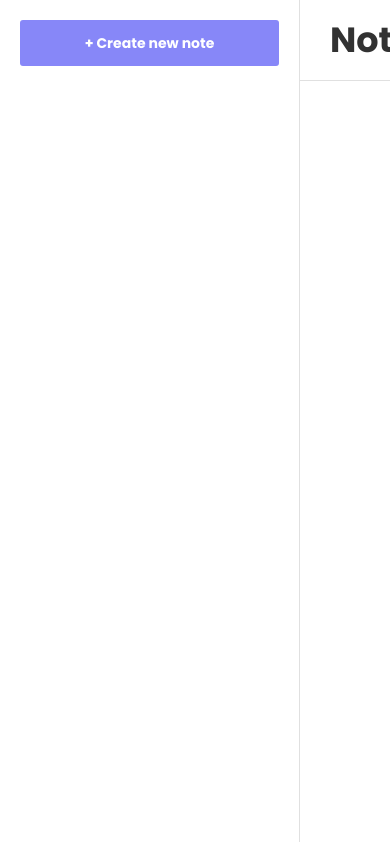
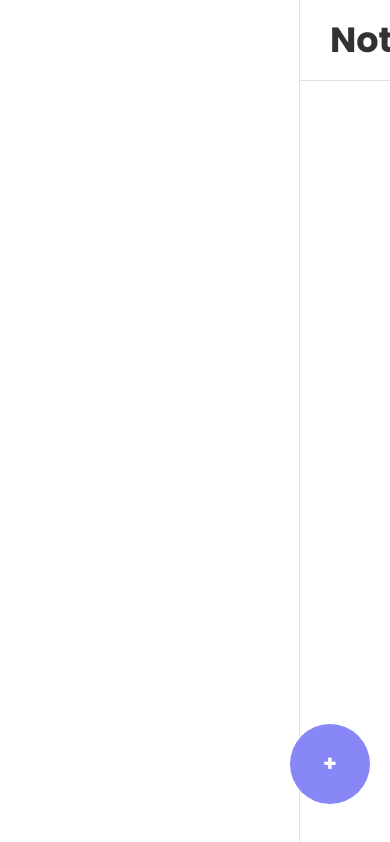
Before and after one commit to Emerx27/notes-app, a React (Vite) app: page / in a window 390 px wide. Shown: the top 842 px of the page. Built offline with nearby package versions, Linux system fonts and the light colour scheme.

Commit message:
feat(Sidebar): add responsive button rendering based on screen size
- Implemented conditional rendering for the button based on screen size
- Adjusted button styles for mobile screens with `sidebar__btn--mobile`

```diff
--- a/src/components/Sidebar.jsx
+++ b/src/components/Sidebar.jsx
@@ -1,9 +1,12 @@
-import { useState, useEffect } from "react";
+import { useState, useEffect, useContext } from "react";
 import Header from "./Header";
 import Form from "./Form";
 import Note from "./Note";
+import { ScreenContext } from "../contexts/ScreenContext";
 
 function Sidebar() {
+    const screenSize = useContext(ScreenContext);
+
     const [allNotes, setAllNotes] = useState(JSON.parse(localStorage.getItem("notes")) || []);
     const [currentId, setCurrentId] = useState(null);
     const [note, setNote] = useState({
@@ -83,8 +86,17 @@ function Sidebar() {
 
 
             <aside className="sidebar">
-                {filtered || isEdited ? null : <button className="sidebar__btn" onClick={createNote}>+ Create new note</button>}
+                {filtered || isEdited || screenSize < 1080 ? null : (
+                    <button className="sidebar__btn" onClick={createNote}>
+                        + Create new note
+                    </button>
+                )}
 
+                {screenSize < 1080 && !filtered && !isEdited ? (
+                    <button className="sidebar__btn sidebar__btn--mobile" onClick={createNote}>
+                        +
+                    </button>
+                ) : null}
                 <ul className="sidebar__list">
                     <Note
                         setIsEdited={setIsEdited}
--- a/src/scss/base/_mixins.scss
+++ b/src/scss/base/_mixins.scss
@@ -24,6 +24,7 @@
     width: 100%;
     transition: .3s background-color;
     margin-bottom: $margin-b;
+
     &:hover {
         cursor: pointer;
         background-color: color.scale($color: $background, $lightness: -5%);
--- a/src/scss/layout/_sidebar.scss
+++ b/src/scss/layout/_sidebar.scss
@@ -14,6 +14,16 @@
 
     &__btn {
         @include m.button($margin-b: 2rem);
+
+        &--mobile {
+            width: 8rem;
+            height: 8rem;
+            position: fixed;
+            bottom: 2rem;
+            right: 2rem;
+            border-radius: 50%;
+            font-size: 2.2rem;
+        }
     }
 
     &__list {
```
